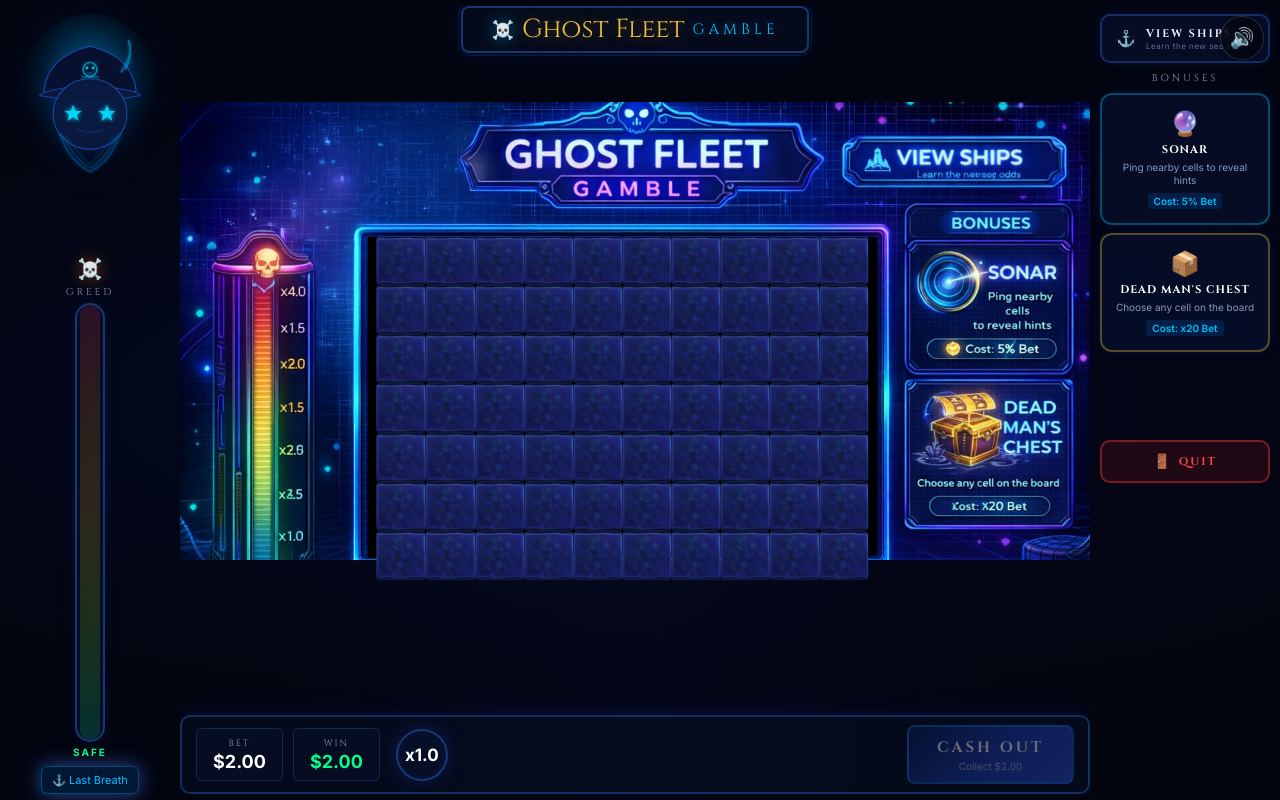
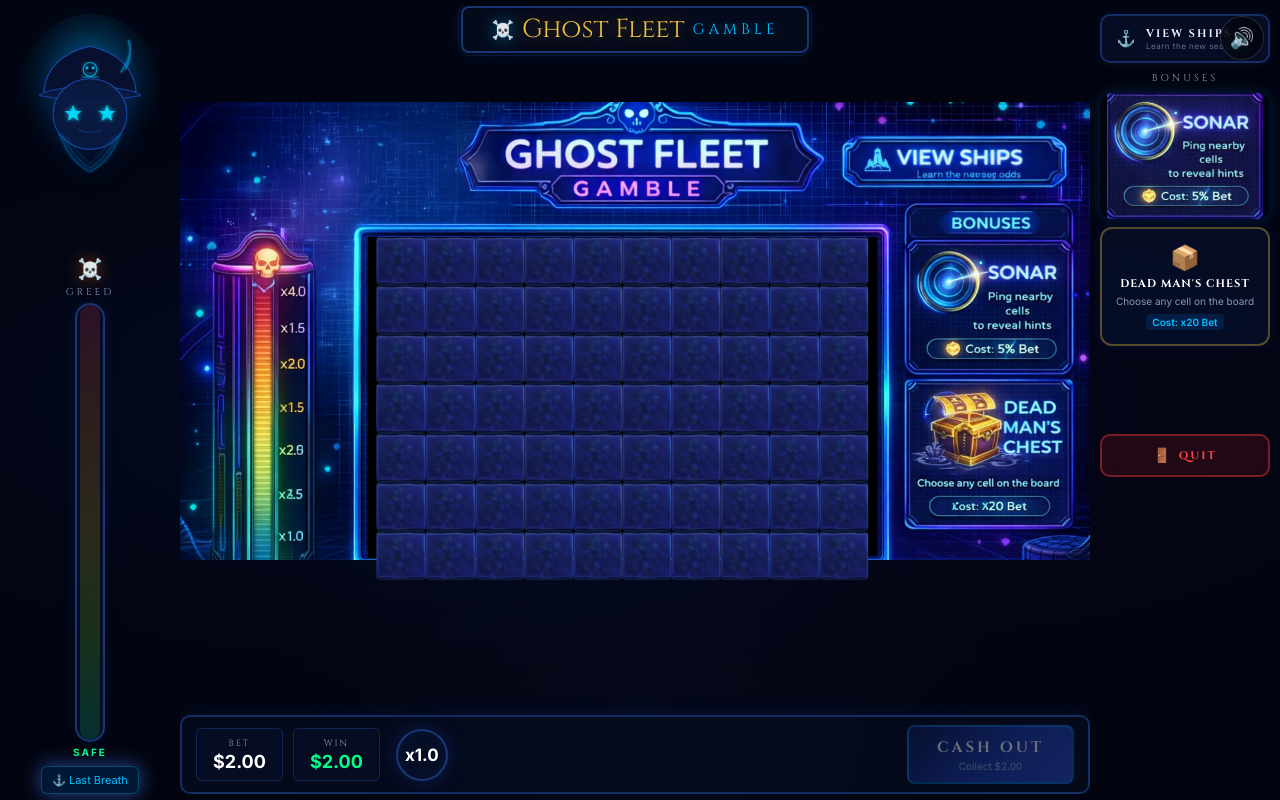
Before and after one commit to jacktsang-getluckyvr/ghostfleet.github.io, a React (Vite) app: page / in a window 1280 px wide. Both pictures are taken after a click on the button "PLAY". Built offline with nearby package versions, Linux system fonts and the light colour scheme; no server answers; a web font is replaced by a local one.

Commit message:
no message

```diff
--- a/src/screens/MainGame.css
+++ b/src/screens/MainGame.css
@@ -647,6 +647,36 @@
   border-color: rgba(0, 191, 255, 0.35);
 }
 
+/* Full-bleed art button (replaces default bonus-card chrome) */
+.bonus-card.sonar-card--art {
+  display: block;
+  padding: 0;
+  min-height: 120px;
+  aspect-ratio: 200 / 148;
+  width: 100%;
+  max-width: 220px;
+  margin: 0 auto;
+  border: none;
+  border-radius: 12px;
+  background:
+    transparent
+    url('/sonar-bonus-button.png')
+    center / contain no-repeat;
+  box-shadow: 0 0 14px rgba(0, 80, 160, 0.35);
+  backdrop-filter: none;
+}
+
+.bonus-card.sonar-card--art:hover:not(:disabled) {
+  filter: brightness(1.06);
+  box-shadow: 0 0 18px rgba(0, 191, 255, 0.45);
+  transform: translateY(-2px);
+}
+
+.bonus-card.sonar-card--art:focus-visible {
+  outline: 2px solid var(--accent-blue);
+  outline-offset: 2px;
+}
+
 .chest-card {
   border-color: rgba(240, 192, 64, 0.35);
 }
@@ -886,6 +916,10 @@
     padding: 10px 8px;
   }
 
+  .bonus-card.sonar-card--art {
+    padding: 0;
+  }
+
   .bonus-name {
     font-size: 10px;
   }
@@ -1013,6 +1047,11 @@
     padding: 6px 4px;
   }
 
+  .bonus-card.sonar-card--art {
+    padding: 0;
+    min-height: 88px;
+  }
+
   .bonus-icon {
     font-size: 16px;
     margin-bottom: 2px;
--- a/src/screens/MainGame.jsx
+++ b/src/screens/MainGame.jsx
@@ -861,15 +861,12 @@ export default function MainGame({ bet, onGameOver, onCashOut, onExit, isNightTi
           <div className="bonuses-title">BONUSES</div>
 
           <button
-            className={`bonus-card sonar-card ${sonarUsed ? 'used' : ''}`}
+            type="button"
+            className={`bonus-card sonar-card sonar-card--art ${sonarUsed ? 'used' : ''}`}
             onClick={handleSonar}
             disabled={sonarUsed || gameEnded}
-          >
-            <div className="bonus-icon">🔮</div>
-            <div className="bonus-name">SONAR</div>
-            <div className="bonus-desc">Ping nearby cells to reveal hints</div>
-            <div className="bonus-cost">Cost: 5% Bet</div>
-          </button>
+            aria-label="Sonar — ping nearby cells to reveal hints. Cost: 5% of bet."
+          />
 
           <button
             className={`bonus-card chest-card ${deadMansChestCell !== null ? 'used' : ''}`}
```
Also changed, not shown: public/sonar-bonus-button.png (added).
